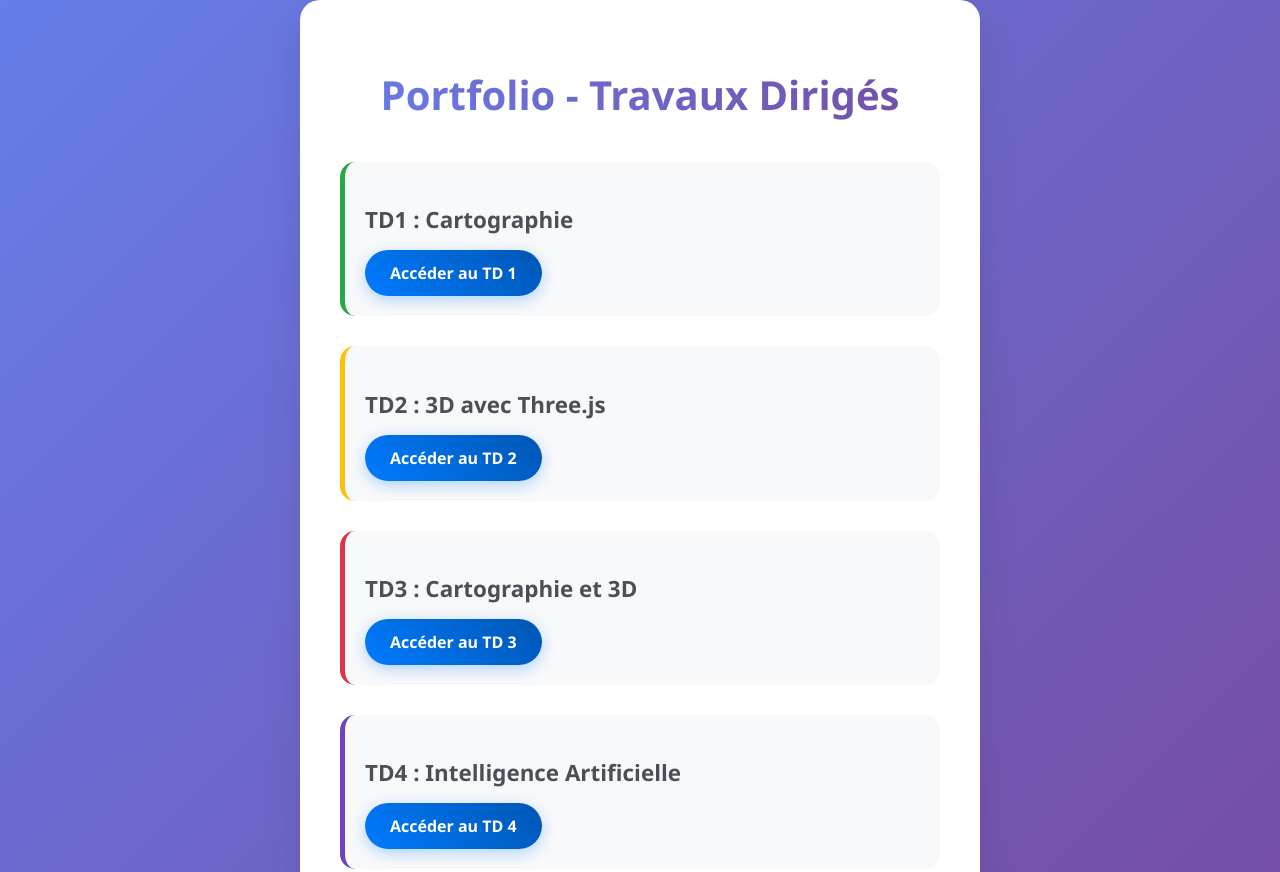
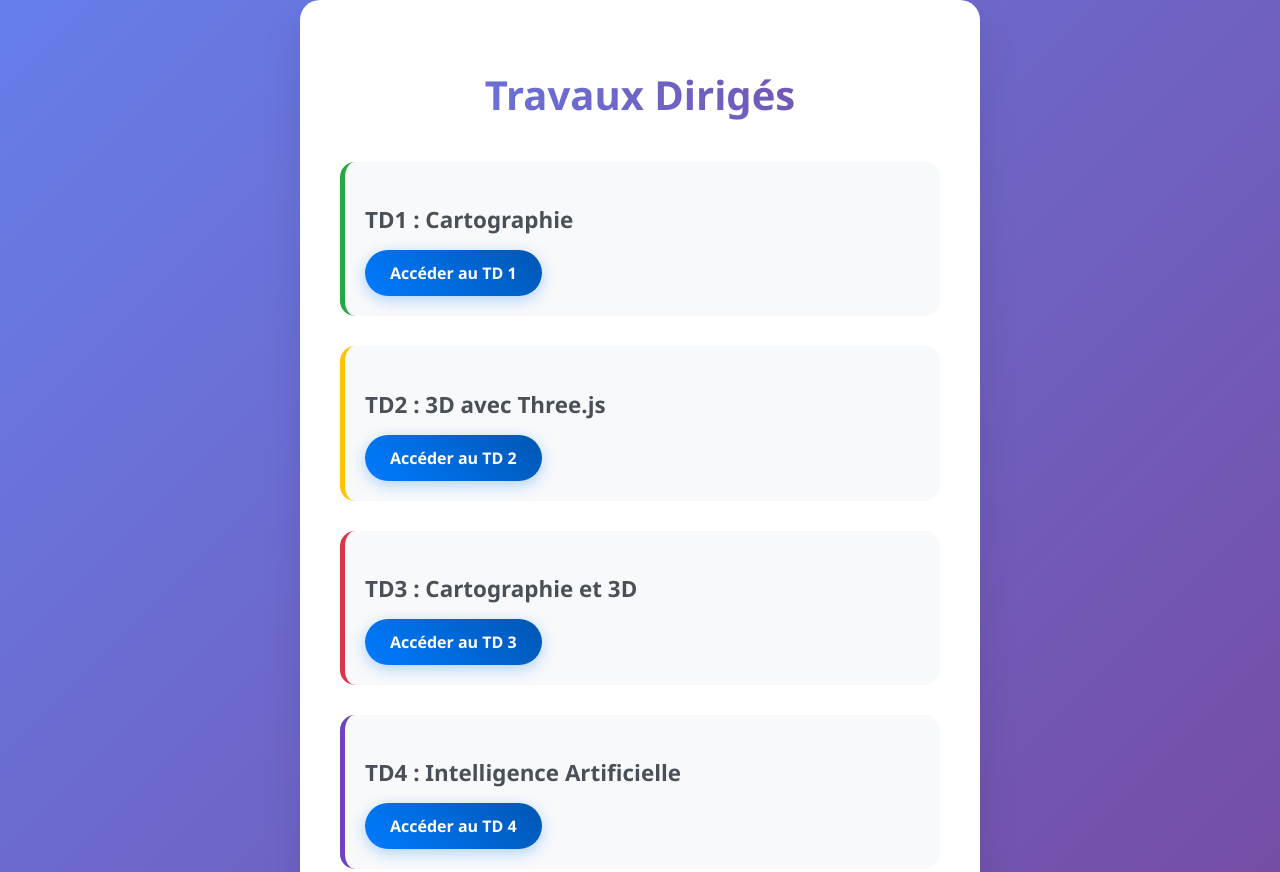
Before and after one commit to Winchezy/winchezy.github.io, a plain HTML site: page index.html in a window 1280 px wide. Shown: the top 872 px of the page. Drawn offline with Linux system fonts and the light colour scheme.

Commit message:
Titre du menu modifié

```diff
--- a/index.html
+++ b/index.html
@@ -83,7 +83,7 @@
 </head>
 <body>
 	<div class="container">
-		<h1>Portfolio - Travaux Dirigés</h1>
+		<h1>Travaux Dirigés</h1>
 
 		<div class="td-section">
 			<h3>TD1 : Cartographie</h3>
```
